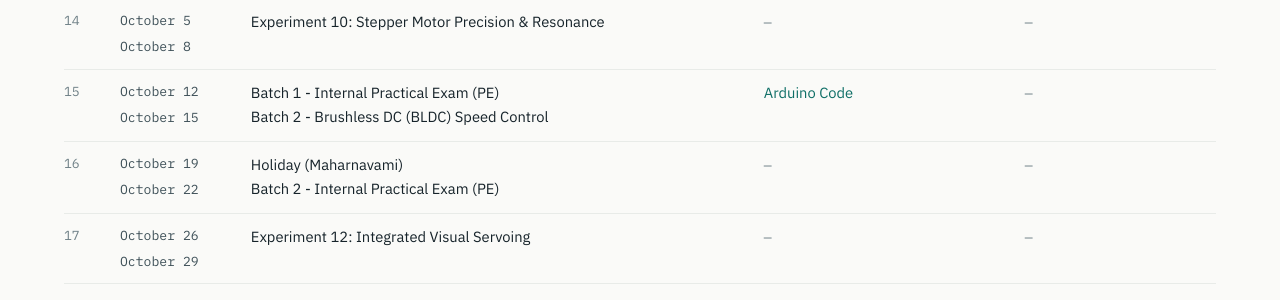
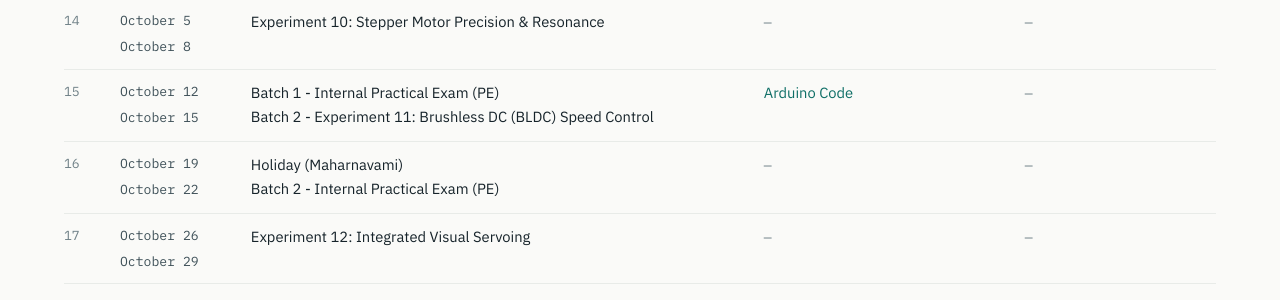
Before and after one commit to uhvardhan/sensors-actuators-lab, a Jekyll site: the page built from schedule.md, in a window 1280 px wide and 900 px high, scrolled down 934 px. Shown: the part 275-575 px from the top of the window. Built offline with Jekyll 4.4.1, drawn with Linux system fonts in a browser that asks for light colours.

Commit message:
Update session description for week 15

```diff
--- a/_data/schedule.yml
+++ b/_data/schedule.yml
@@ -117,7 +117,7 @@
   resources: []
 - week: 15
   dates: ["October 12", "October 15"]
-  session: "Batch 1 - Internal Practical Exam (PE)<br>Batch 2 - Brushless DC (BLDC) Speed Control"
+  session: "Batch 1 - Internal Practical Exam (PE)<br>Batch 2 - Experiment 11: Brushless DC (BLDC) Speed Control"
   notes: []
   scripts:
     - name: "Arduino Code"
```
